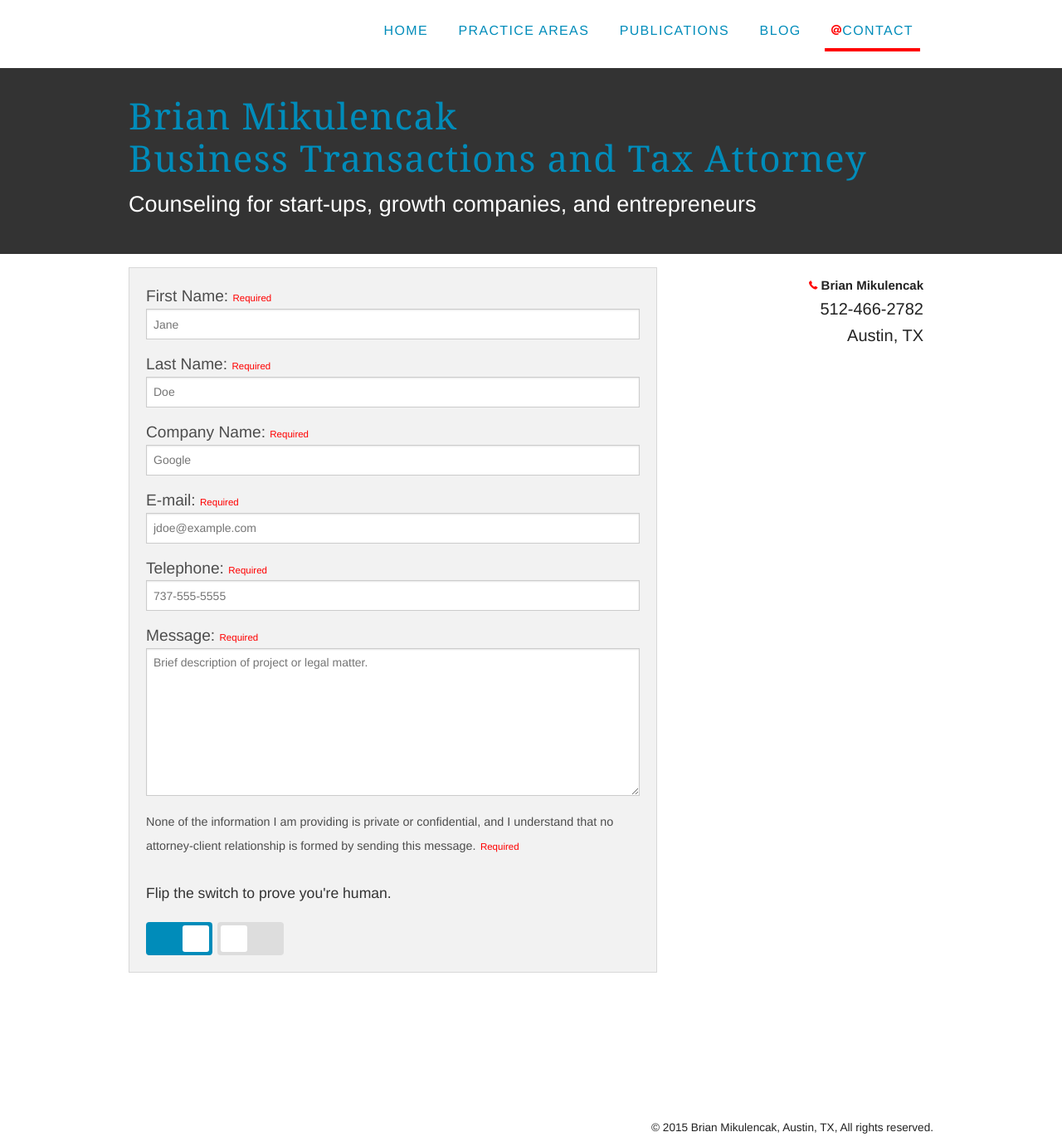
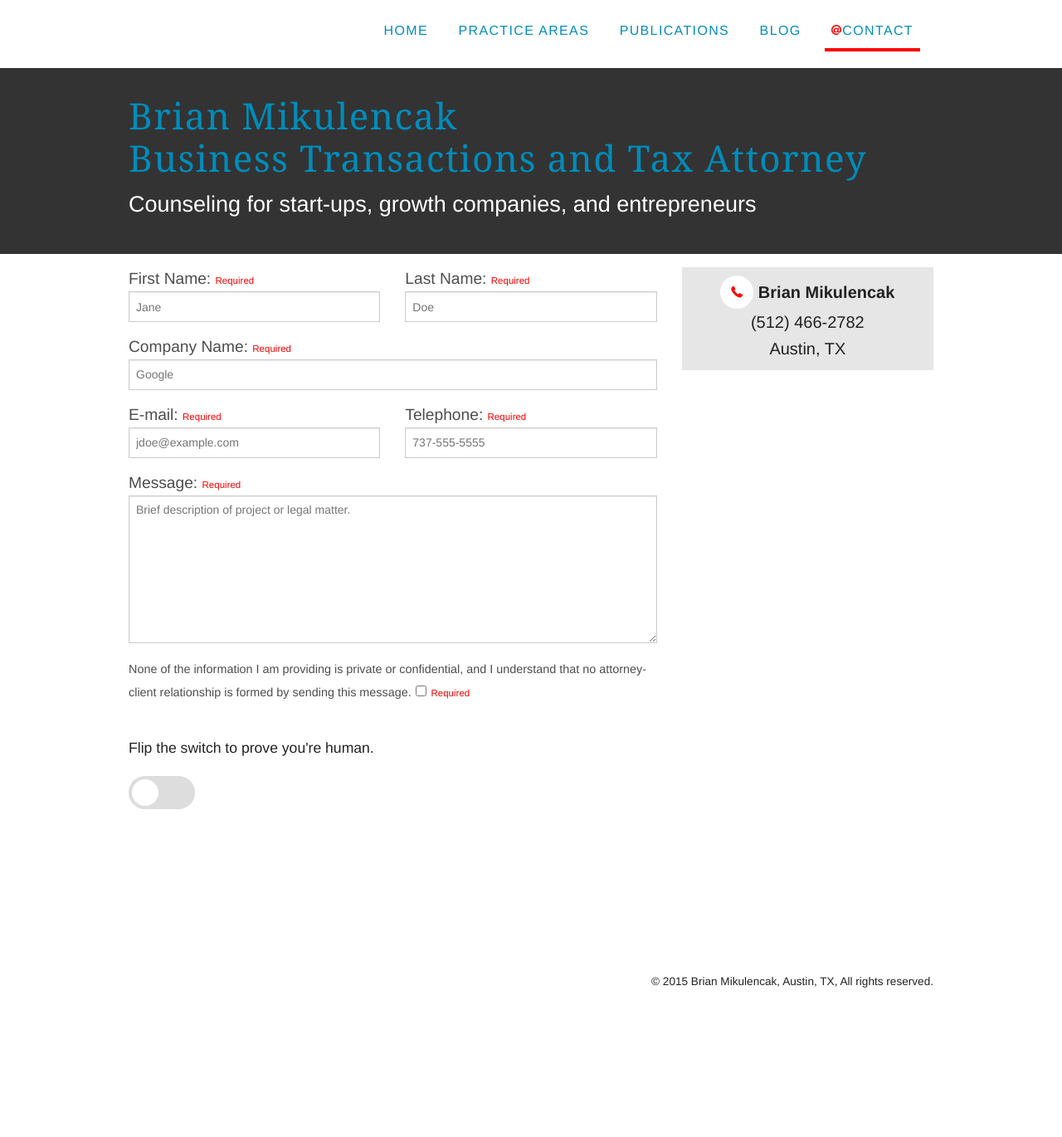
Before and after one commit to brianmik/bmaustinlaw, a Jekyll site: the page built from contact.html, in a window 1280 px wide. Shown: the whole page at 83% size. Built offline with Jekyll 4.4.1, drawn with Linux system fonts in a browser that asks for light colours; Markdown is read by kramdown in place of the engine named in the settings; comment, search, counter and statistics services are not loaded; after the commit the page ends 1194 px from its top, so only the background shows below that.

Commit message:
styled contact

```diff
--- a/contact.html
+++ b/contact.html
@@ -6,52 +6,67 @@ title:  Contact Me
 <div id="middle">
 	<div class="row">
 		<div class="large-12 columns">
+
+      <section>
   			<div class="row">
-
           <div class="large-8 columns">
-    			<div class="panel">
-    				<form class="custom" action="http://getsimpleform.com/messages?form_api_token=0aa27d5462d8f5c13f3014ed3a6d1c2b" method="post">
+            <form class="contact-form custom" action="http://getsimpleform.com/messages?form_api_token=0aa27d5462d8f5c13f3014ed3a6d1c2b" method="post">
               <!-- the redirect_to is optional, the form will redirect to the referrer on submission -->
-      				<input type='hidden' name='redirect_to' value='http://bmaustinlaw.com/thank-you.html' />
+              <input type='hidden' name='redirect_to' value='http://bmaustinlaw.com/thank-you.html' >
+              <div class="row">
+                <div class="small-12 large-6 columns">
                   <!-- all your input fields here.... -->
                   <label>First Name: <small class="red">required</small></label>
                   <input name='firstname' type='text' placeholder='Jane' required/>
+                </div>
+                <div class="small-12 large-6 columns">
                   <label>Last Name: <small class="red">required</small></label>
                   <input name='lastname' type='text' placeholder='Doe' required/>
+                </div>
+              </div>
+
+
                 <label>Company Name: <small class="red">required</small></label>
                 <input name='companyname' type='text' placeholder='Google' />
+
+
+              <div class="row">
+                <div class="small-12 large-6 columns">
                   <label>E-mail: <small class="red">required</small></label>
                   <input type="email" name="email" placeholder='jdoe@example.com' required/>
+                </div>
+                <div class="small-12 large-6 columns">
                   <label>Telephone: <small class="red">required</small></label>
                   <input type="tel" name="usrtel" placeholder='737-555-5555' required>
+                </div>
+              </div>
+
               <label>Message: <small class="red">required</small></label>
               <textarea name="message" rows="10" placeholder='Brief description of project or legal matter.' required></textarea>
               <label for="agreed">
-                <input type="checkbox" id="agreed" style="display: none;" required>
-                <span class="custom checkbox"></span> <span class="contact-us__agreement">None of the information I am providing is private or confidential, and I understand that no attorney-client relationship is formed by sending this message.</span> <small class="red">required</small>
+              <span class="contact-us__agreement">None of the information I am providing is private or confidential, and I understand that no attorney-client relationship is formed by sending this message.</span>  <input type="checkbox" id="agreed" required> <small class="red">required</small>
               </label>
+
               <!-- Using class options -->
               <p class="space-top">Flip the switch to prove you're human.</p>
-    					<div class="switch large radius">
-      					<input id="z" name="life-form" type="radio" value="Robot" checked>
-      					<label for="z" onclick="">&nbsp;&nbsp;Robot</label>
-      					<input id="z1" name="life-form" type="radio" value="Human">
-      					<label for="z1" onclick="">Human&nbsp;&nbsp;</label>
-      					<span></span>
+                <div class="switch round large">
+                  <input id="humanSwitch" type="checkbox">
+                  <label for="humanSwitch"></label>
                 </div>
-      				<input id="sender" class="button round hide" type='submit' value='SEND MESSAGE' />
+              <input id="sender" class="button radius space-top hide" type='submit' value='SEND MESSAGE' />
             </form>
     			</div>
-  		  </div>
+
           <div class="large-4 columns">
             <ul class="vcard">
-              <li class="fn"><i class="fi-telephone size-72 red"></i> Brian Mikulencak</li>
-              <li class="tel">512-466-2782</li>
+              <li class="fn"><i class="icon--phone fi-telephone size-72 red"></i> Brian Mikulencak</li>
+              <li class="tel">(512) 466-2782</li>
               <li class="locality"><span class="city">Austin</span>, <span class="state">TX</span></li>
             </ul>
           </div>
+        </div>
       </section>
-      </div>
+
     </div>
   </div>
 </div>
--- a/css/main.css
+++ b/css/main.css
@@ -208,6 +208,12 @@ a {
   line-height: 1.2125em;
 }
 
+/* FORMS */
+
+.contact-form {
+  margin-bottom: 2rem;
+}
+
 /*  COLORS  */
 .bg-dark {
   background-color: rgba(51, 51, 51, 0.1)
@@ -246,6 +252,17 @@ a {
   font-size: .75em;
 }
 
+/* ICONS */
+
+.icon--phone {
+  background: hsla(360, 100%, 100%, 1);
+  border-radius: 2rem;
+  display: inline-block;
+  height: 2.5rem;
+  padding: .25rem;
+  width: 2.5rem;
+}
+
 /*  SPACING   */
 .space-none {
   margin: 0;
@@ -263,10 +280,14 @@ textarea {
 }
 
 .vcard {
+  background: hsla(0, 0%, 90%, 1);
   border: none;
-  font-size: 1.25em;
-  text-align: right;
+  text-align: center;
   width: 100%;
+}
+
+.vcard .fn, .vcard .tel, .vcard .locality {
+  font-size: 1.25rem;
 }
 
 
--- a/js/eg-bmaustinlaw.js
+++ b/js/eg-bmaustinlaw.js
@@ -1,9 +1,5 @@
 // Show Send Button
-$("#z1").click(function () {
-  $('#sender').removeClass("hide");
+$("#humanSwitch").click(function () {
+  // $('#sender').toggleClass("hide");
+  $('#sender').fadeToggle();
 });
-
-// Hide Send Button
-$("#z").click(function () {
-  $('#sender').addClass("hide");
-});
```
Lines whose indentation alone changed are shown as unchanged.
